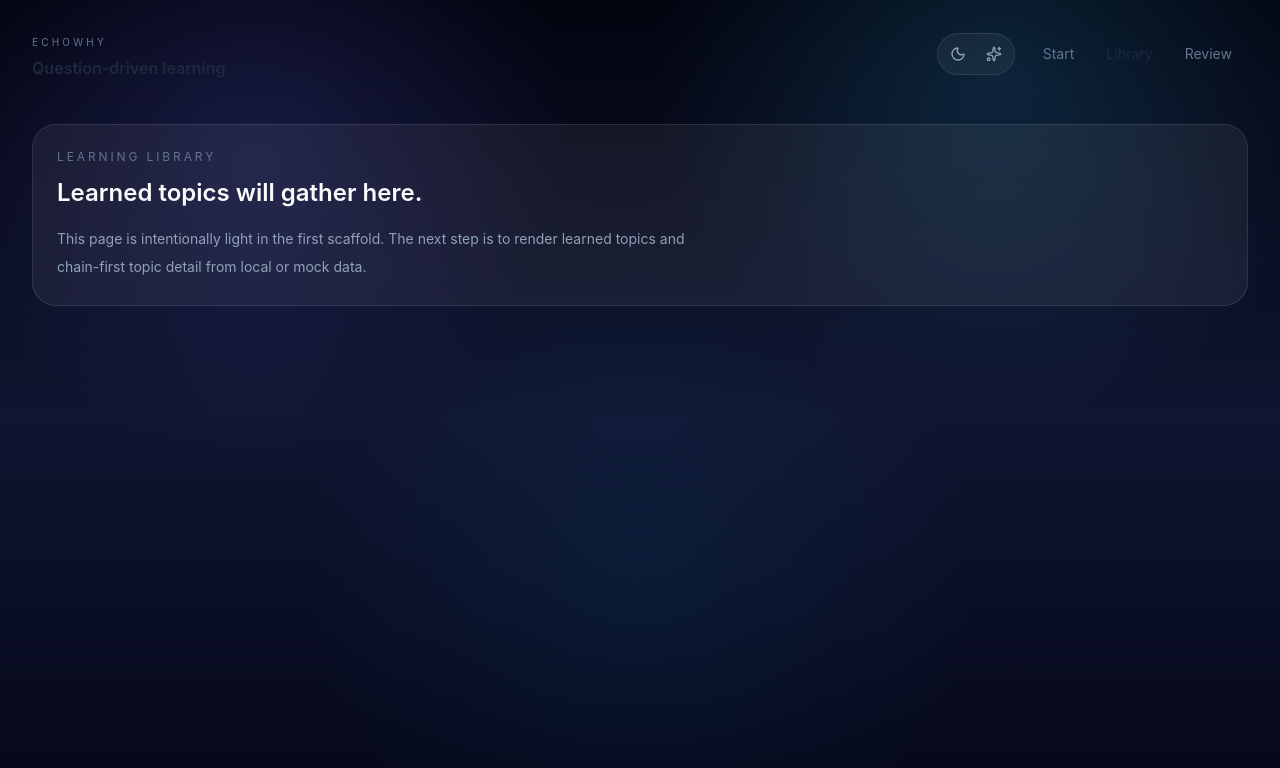
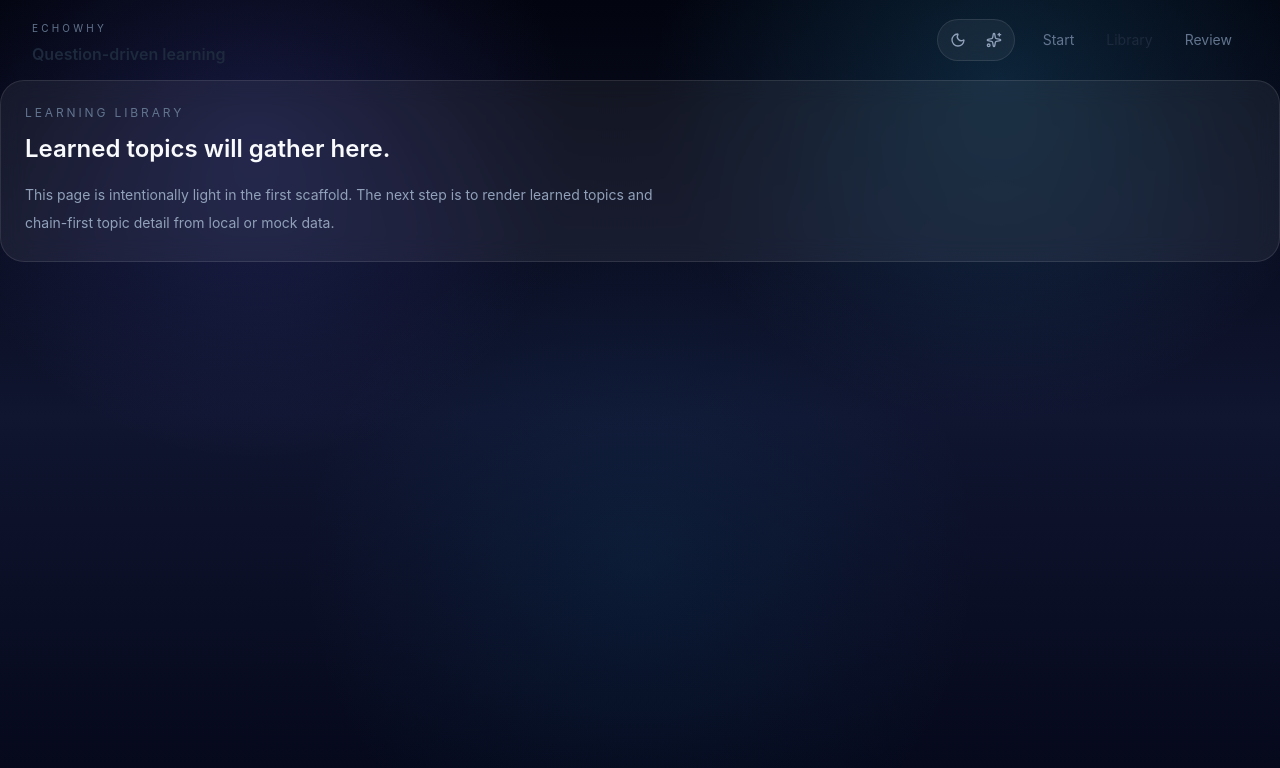
Before and after one commit to Lin-CcC/Echowhy, a React (Vite) app: page /library in a window 1280 px wide. Shown: the top 768 px of the page. Built offline with nearby package versions, Linux system fonts and the light colour scheme.

Commit message:
修复了页面不适应屏幕的问题

```diff
--- a/src/features/navigation/components/page-shell.tsx
+++ b/src/features/navigation/components/page-shell.tsx
@@ -36,26 +36,14 @@ export function PageShell() {
   }, [pathname]);
 
   return (
-    <div
-      className={cn(
-        "min-h-screen",
-        isStartPage ? "px-0 py-0" : "px-4 py-4 sm:px-6",
-      )}
-    >
-      <div
-        className={cn(
-          "mx-auto flex flex-col",
-          isStartPage
-            ? "min-h-screen max-w-none"
-            : "min-h-[calc(100vh-2rem)] max-w-7xl",
-        )}
-      >
+    <div className="min-h-screen w-full">
+      <div className="flex min-h-screen w-full flex-col">
         <header
           className={cn(
-            "z-20 flex items-center justify-between px-1 py-3 transition-all duration-700 sm:px-2",
+            "z-30 flex items-center justify-between transition-all duration-700",
             isStartPage
               ? "absolute inset-x-0 top-0 px-6 py-6 sm:px-8"
-              : "sticky top-4",
+              : "fixed inset-x-0 top-0 h-20 px-6 py-4 sm:px-8",
             headerVisible
               ? "translate-y-0 opacity-100"
               : "pointer-events-none -translate-y-6 opacity-0",
@@ -142,8 +130,8 @@ export function PageShell() {
 
         <main
           className={cn(
-            "flex-1",
-            isStartPage ? "px-0 py-0" : "px-1 py-6 sm:px-2 sm:py-8",
+            "flex-1 w-full",
+            isStartPage ? "px-0 py-0" : "px-0 py-0 pt-20",
           )}
         >
           <Outlet />
--- a/src/features/source-reference/components/source-reference-panel.tsx
+++ b/src/features/source-reference/components/source-reference-panel.tsx
@@ -53,7 +53,7 @@ export function SourceReferencePanel({
   }, [pinnedReferenceIds]);
 
   return (
-    <aside className="relative hidden h-full w-[380px] shrink-0 overflow-y-auto border-l border-slate-200/50 p-8 scroll-smooth xl:block dark:border-slate-800/50">
+    <aside className="relative hidden h-full w-[min(32rem,36vw)] min-w-[24rem] shrink-0 overflow-y-auto border-l border-slate-200/50 bg-transparent p-8 scroll-smooth xl:block dark:border-slate-800/50">
       <p className="mb-6 flex items-center justify-between text-[10px] font-mono uppercase tracking-[0.2em] text-slate-400 dark:text-slate-600">
         <span>Source Workbench</span>
         <span className="text-slate-400/70">{displayedReferences.length}</span>
@@ -73,8 +73,8 @@ export function SourceReferencePanel({
                 className={cn(
                   "rounded-2xl border p-4 transition-all duration-200",
                   kind === "preview"
-                    ? "border-cyan-200/50 bg-cyan-50/25 opacity-80 dark:border-cyan-800/30 dark:bg-cyan-950/15"
-                    : "border-slate-200/60 bg-white/30 dark:border-slate-800/60 dark:bg-slate-900/20",
+                    ? "border-cyan-200/50 bg-cyan-50/20 opacity-80 dark:border-cyan-800/30 dark:bg-cyan-950/12"
+                    : "border-slate-200/60 bg-white/20 dark:border-slate-800/60 dark:bg-slate-900/16",
                 )}
               >
                 <div className="mb-4 flex items-start justify-between gap-3">
@@ -127,7 +127,7 @@ export function SourceReferencePanel({
           })}
         </div>
       ) : (
-        <div className="rounded-2xl border border-dashed border-slate-200/70 bg-white/20 p-5 text-sm italic text-slate-400 dark:border-slate-800/70 dark:bg-slate-900/15 dark:text-slate-500">
+        <div className="rounded-2xl border border-dashed border-slate-200/70 bg-white/10 p-5 text-sm italic text-slate-400 dark:border-slate-800/70 dark:bg-slate-900/10 dark:text-slate-500">
           Hover a code identifier to preview it here, or click to pin multiple
           sources side by side.
         </div>
--- a/src/pages/learning-topic/LearningTopicPage.tsx
+++ b/src/pages/learning-topic/LearningTopicPage.tsx
@@ -211,10 +211,9 @@ export function LearningTopicPage() {
   );
 
   return (
-    <section className="relative -mx-1 min-h-[calc(100vh-4rem)] overflow-hidden bg-slate-50 dark:bg-[#0a0f1a] sm:-mx-2">
-
-      <div className="flex h-[calc(100vh-4rem)] w-full overflow-hidden">
-        <aside className="relative hidden h-full w-[280px] shrink-0 border-r border-slate-200/50 lg:block dark:border-slate-800/50">
+    <section className="relative min-h-[calc(100vh-5rem)] w-full overflow-hidden bg-transparent">
+      <div className="flex h-[calc(100vh-5rem)] w-full overflow-hidden">
+        <aside className="relative hidden h-full w-[220px] shrink-0 border-r border-slate-200/50 bg-transparent lg:block dark:border-slate-800/50">
           <ConstellationView
             nodes={constellationNodes}
             edges={constellationEdges}
@@ -223,7 +222,7 @@ export function LearningTopicPage() {
           />
         </aside>
 
-        <main className="flex-1 overflow-y-auto overflow-x-hidden pb-40 [scrollbar-width:none] [-ms-overflow-style:none] [&::-webkit-scrollbar]:hidden">
+        <main className="flex-1 overflow-y-auto overflow-x-hidden bg-transparent pb-40 [scrollbar-width:none] [-ms-overflow-style:none] [&::-webkit-scrollbar]:hidden">
           <div className="w-full">
             <LearningPanel
               title={topic.title}
--- a/src/styles/globals.css
+++ b/src/styles/globals.css
@@ -43,13 +43,25 @@
 }
 
 html,
-body,
+body {
+  min-height: 100%;
+  width: 100%;
+}
+
 #root {
   min-height: 100%;
+  width: 100%;
+  flex: 1;
+  display: flex;
+  flex-direction: column;
 }
 
 body {
   margin: 0;
+  min-height: 100vh;
+  width: 100%;
+  display: flex;
+  flex-direction: column;
   font-family: "Inter", "Segoe UI", sans-serif;
   background:
     radial-gradient(
```
